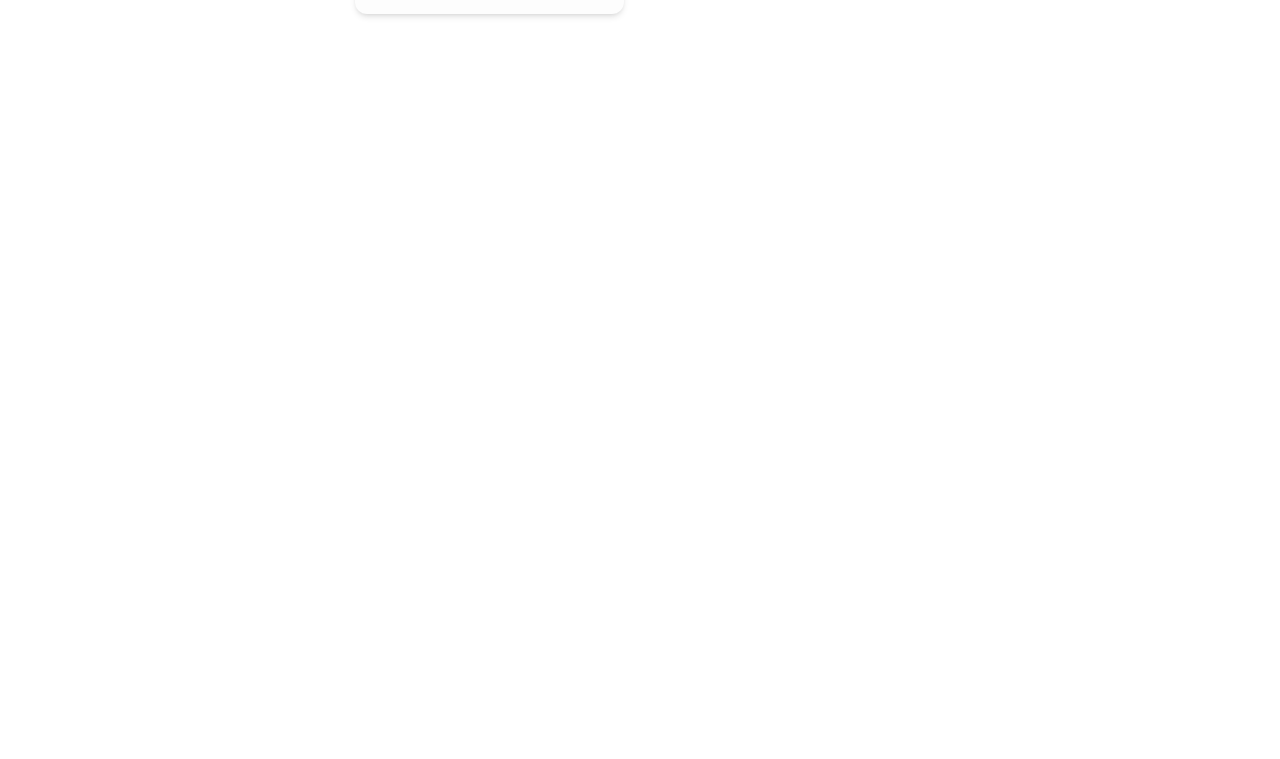
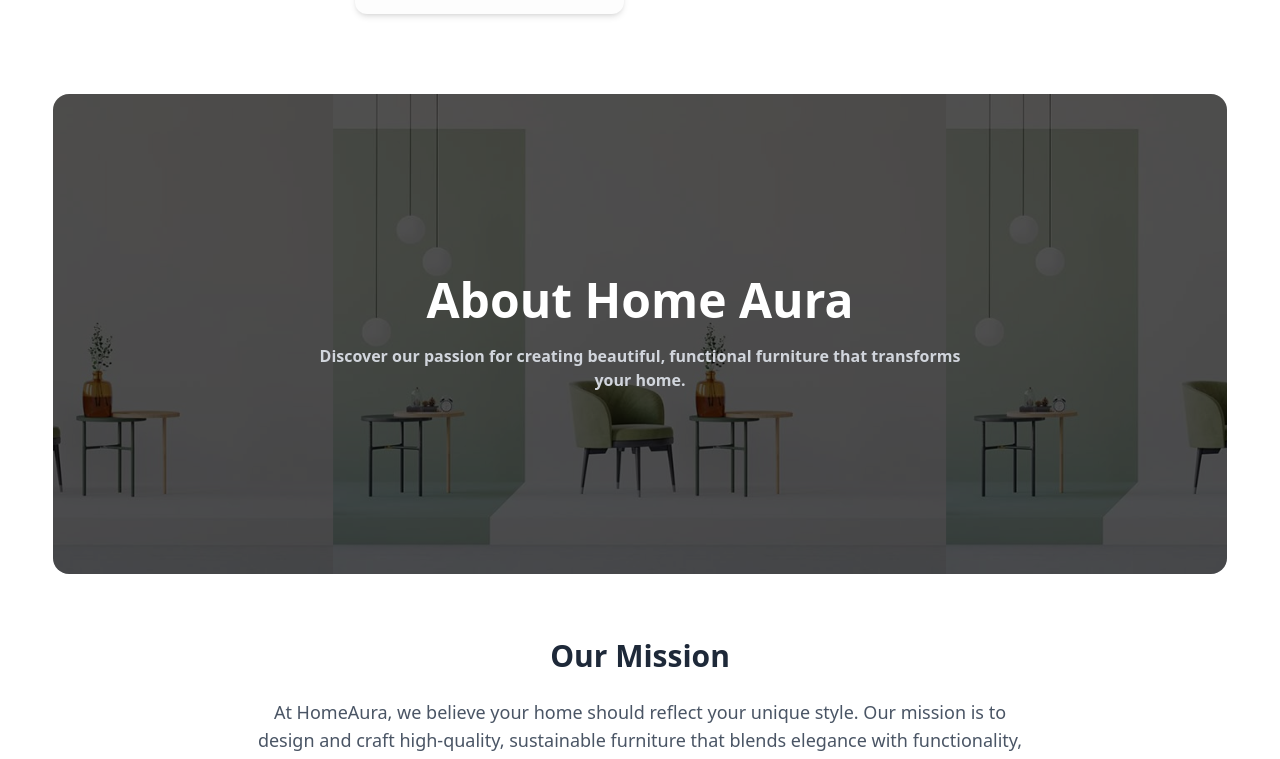
Before and after one commit to obaidullah-miazi-dev/HomeAura, a React (Vite) app: page /#/ in a window 1280 px wide. Shown: the part 2095-2854 px from the top of the page. Before the commit the page ends 2141 px from the top, so only its background shows below. Built offline with nearby package versions, Linux system fonts and the light colour scheme.

Commit message:
added about section in home page

```diff
--- a/src/Layout/Root.jsx
+++ b/src/Layout/Root.jsx
@@ -2,12 +2,14 @@
 import Navbar from '../Components/Navbar';
 import { Outlet } from 'react-router-dom';
 import Home from '../Pages/Home';
+import About from '../Pages/About';
 
 const Root = () => {
     return (
         <div>
             <Navbar></Navbar>
             <Outlet></Outlet>
+            <About></About>
         </div>
     );
 };
```
